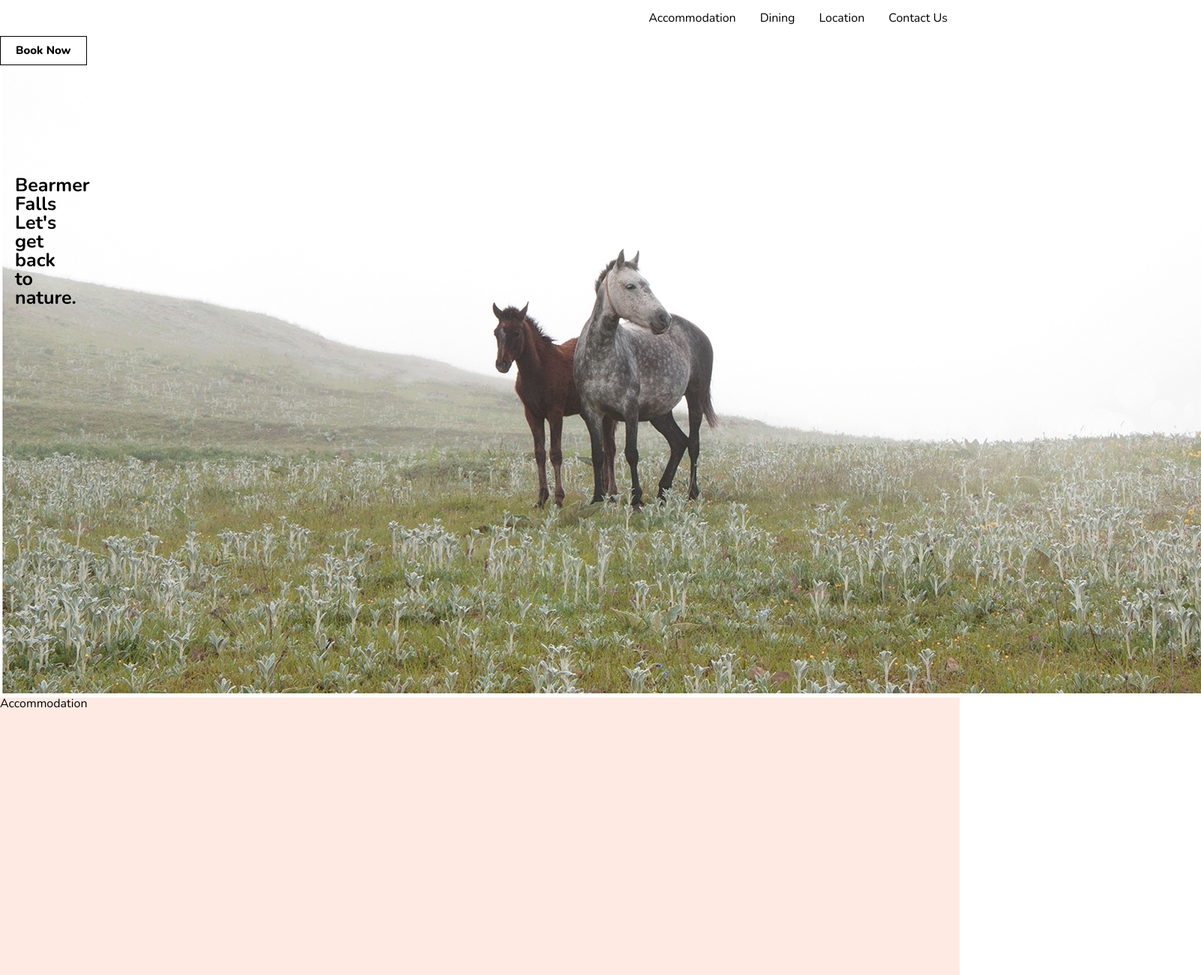
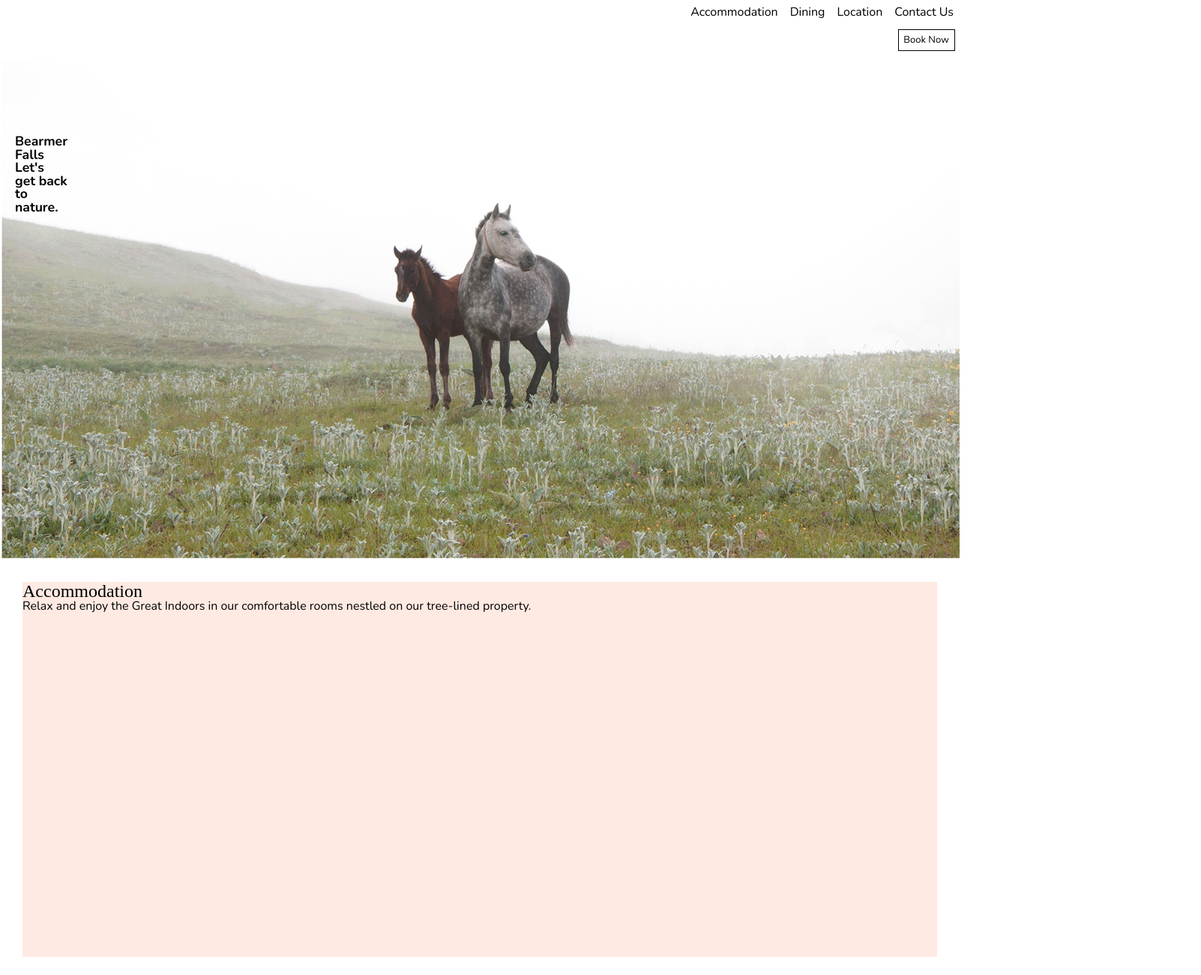
Before and after one commit to qiuqili/falls-hotel, a website: page index.html in a window 1280 px wide. Shown: the top 1300 px of the page at 75% size, 1602 px wide, since content can reach past the window. Drawn offline with nearby package versions, Linux system fonts and the light colour scheme; a web font is replaced by a local one.

Commit message:
adjust size

```diff
--- a/index.html
+++ b/index.html
@@ -7,6 +7,7 @@
   <title></title>
   <link rel="stylesheet" href="styles.css">
   <link href="https://fonts.googleapis.com/css?family=Nunito:300,400,600,700,800,900" rel="stylesheet">
+  <link href="https://fonts.googleapis.com/css?family=Suez+One" rel="stylesheet">
 </head>
 <body>
 
@@ -19,10 +20,15 @@
 <button>Book Now</button>
 
 <div class="wrap">
-<div class="title">Bearmer Falls Let's get back to nature.</div>
+<div class="title">
+  Bearmer Falls Let's get back to nature.
+</div>
 <img src="img/1.jpg">
 <div class="content">
-<h1>Accommodation</h1>
+  <div class="room">
+    <h1>Accommodation</h1>
+    <p>Relax and enjoy the Great Indoors in our comfortable rooms nestled on our tree-lined property.</p>
+  </div>
 </div>
 </div>
 <footer></footer>
--- a/styles.scss
+++ b/styles.scss
@@ -6,15 +6,13 @@ $dark: #474256;
 body {
   font-family: Nunito;
   font-color:$dark;
-
-
 }
 
 ul {
   display: flex;
   justify-content: flex-end;
   li{
-	 padding: 1em;
+	 padding: 0.5em;
   }
 }
 
@@ -23,26 +21,49 @@ ul {
   position: absolute;
   margin-top: 10%;
   padding: 20px;
-  font-weight: 700;
   max-width: 70px;
-  font-size: 	25px;
+   font:{
+    weight: bold;
+    size: 1.1em;
+  }
 }
 
 button {
   background-color: white;
-  border: 1px solid;
-  padding: 10px 20px;
+  border: 0.5px solid;
+  padding: 0.5em;
   cursor: pointer;
-  font-family: Nunito;
-  font-weight: 800;
-  font-size: 15px;
+  margin:0.5em;
+  float:right;
+  font:{
+    family: Nunito;
+    weight: 300light;
+    size: 13px;
+  }
+
 }
 
-.content{
-  height:800px;
-  background-color: $pink;
+img {
+  width: 100%;
+  height: auto;
+  display: block;
 }
 
+.room{
+  display:flex;
+  flex-direction: column;
+  height:500px;
+  background-color: $pink;
+  margin:30px;
+  h1{
+
+    font:{
+      size:1.5em;
+      family:Suez One;
+    }
+  }
+
+}
 
 footer {
   background-color: $dark;
```
Also changed, not shown: styles.css.
